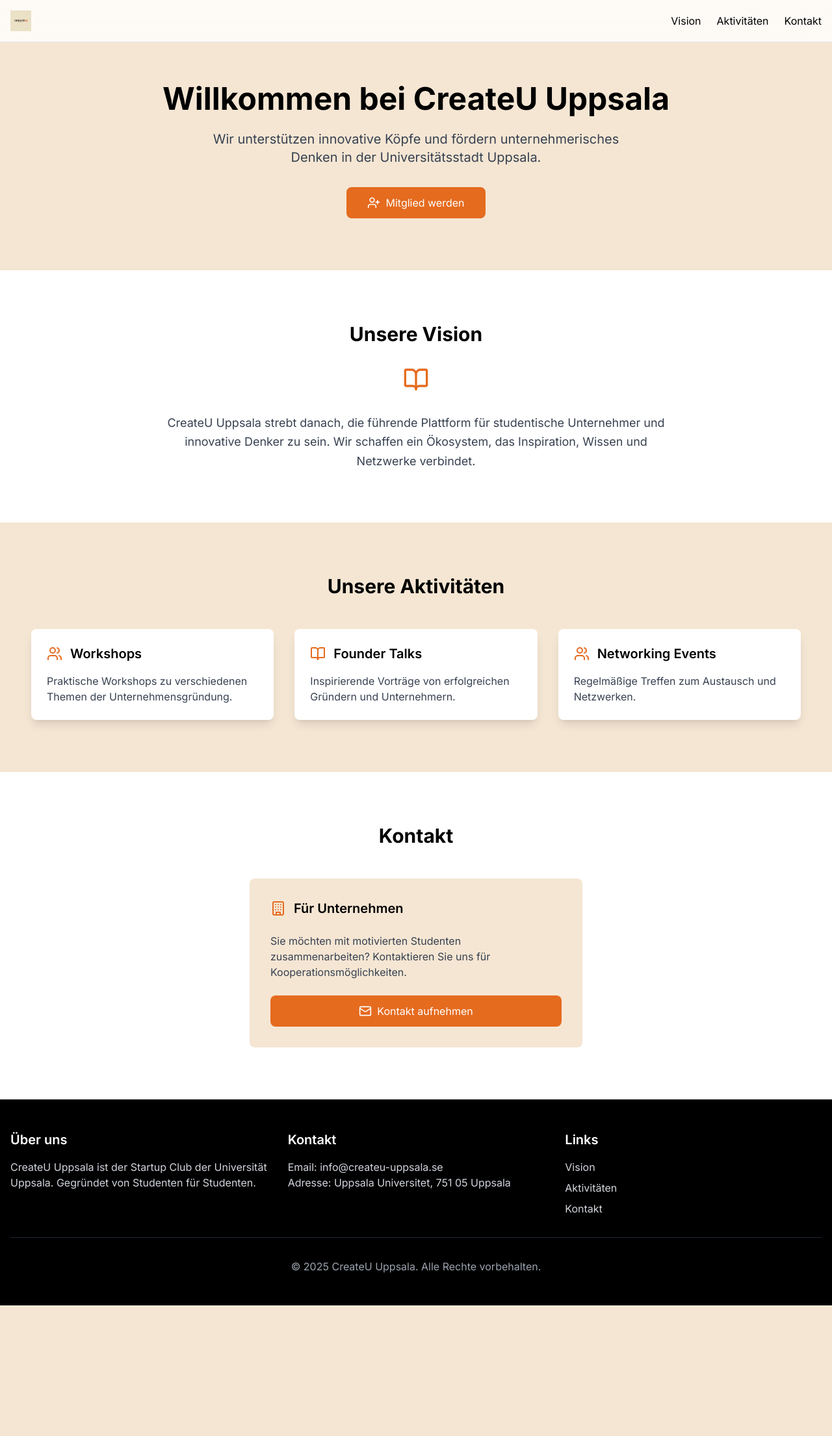
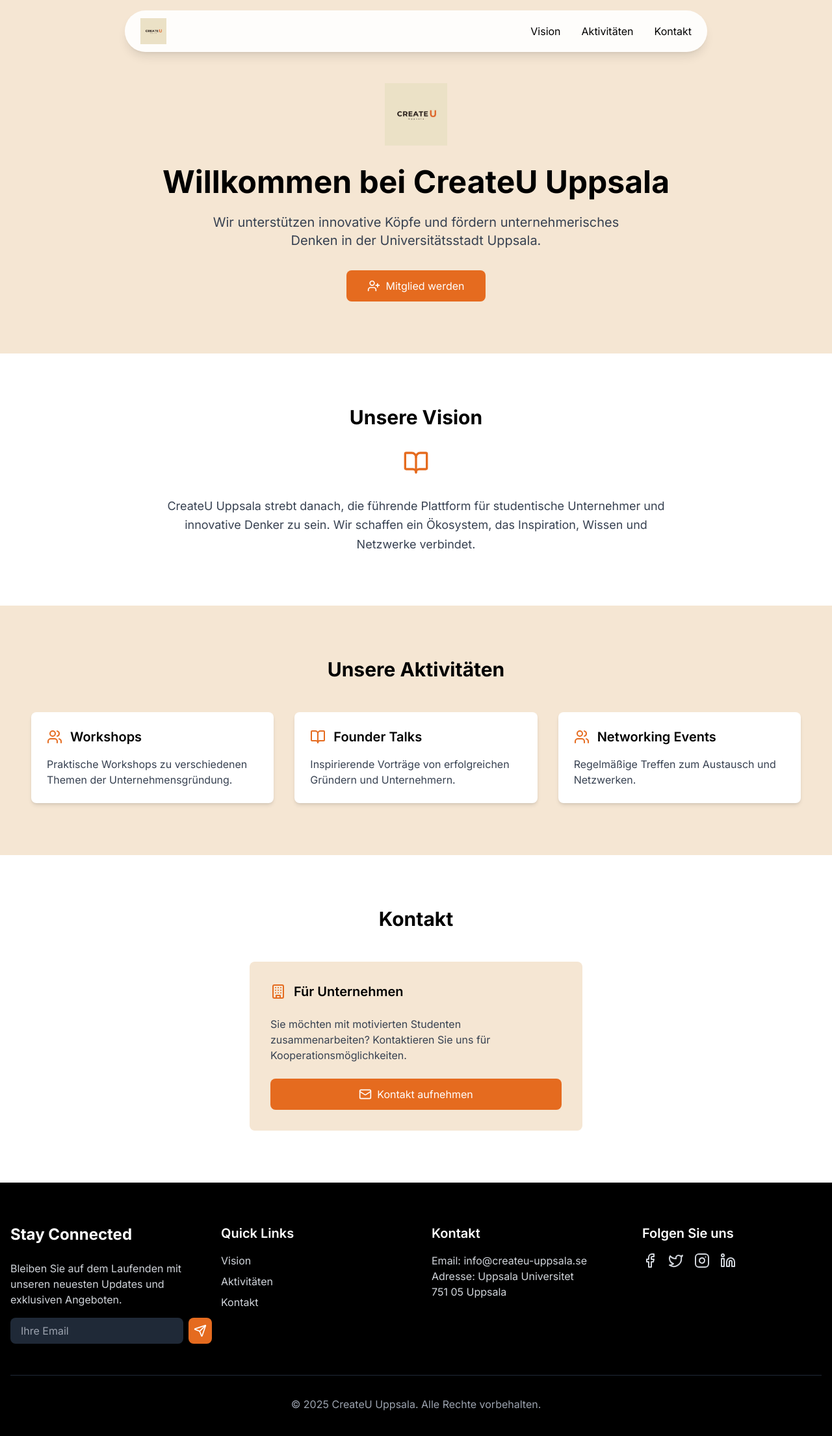
Before and after one commit to FelixFlier/startup-club-hub, a React (Vite) app: page / in a window 1280 px wide. Shown: the top 2210 px of the page at 65% size. Before the commit the page ends 2009 px from the top, so only its background shows below. Built offline with nearby package versions, Linux system fonts and the light colour scheme.

Commit message:
Improve website design
Improve the design of the footer and navbar, add hover effects, and integrate logo colors more prominently.  The goal is to create a more modern and visually appealing design.

```diff
--- a/src/pages/Index.tsx
+++ b/src/pages/Index.tsx
@@ -1,9 +1,10 @@
-
-import { UserPlus, Mail, Users, BookOpen, Building } from "lucide-react";
+import { UserPlus, Mail, Users, BookOpen, Building, Facebook, Twitter, Linkedin, Instagram, Send } from "lucide-react";
 import { useToast } from "@/hooks/use-toast";
+import { useState } from "react";
 
 const Index = () => {
   const { toast } = useToast();
+  const [email, setEmail] = useState("");
 
   const handleContact = () => {
     toast({
@@ -12,16 +13,31 @@ const Index = () => {
     });
   };
 
+  const handleNewsletter = (e: React.FormEvent) => {
+    e.preventDefault();
+    toast({
+      title: "Newsletter Anmeldung erfolgreich!",
+      description: "Sie erhalten bald unsere Updates.",
+    });
+    setEmail("");
+  };
+
   return (
     <div className="min-h-screen bg-createu-beige">
-      {/* Navbar */}
-      <nav className="fixed top-0 w-full bg-white/80 backdrop-blur-md z-50 border-b border-gray-200">
-        <div className="container mx-auto px-4 py-4 flex items-center justify-between">
-          <img src="/lovable-uploads/8d7791d1-0b23-450a-b4db-6770d9a554a5.png" alt="CreateU Logo" className="h-8" />
-          <div className="flex gap-6">
-            <a href="#vision" className="text-createu-black hover:text-createu-orange transition-colors">Vision</a>
-            <a href="#aktivitaeten" className="text-createu-black hover:text-createu-orange transition-colors">Aktivitäten</a>
-            <a href="#kontakt" className="text-createu-black hover:text-createu-orange transition-colors">Kontakt</a>
+      {/* Floating Navbar */}
+      <nav className="fixed top-4 left-1/2 -translate-x-1/2 w-[90%] max-w-4xl bg-white/90 backdrop-blur-md z-50 rounded-full shadow-lg">
+        <div className="container mx-auto px-6 py-3">
+          <div className="flex items-center justify-between">
+            <img
+              src="/lovable-uploads/8d7791d1-0b23-450a-b4db-6770d9a554a5.png"
+              alt="CreateU Logo"
+              className="h-10 hover:scale-105 transition-transform"
+            />
+            <div className="flex gap-8">
+              <a href="#vision" className="text-createu-black hover:text-createu-orange transition-all hover:scale-105">Vision</a>
+              <a href="#aktivitaeten" className="text-createu-black hover:text-createu-orange transition-all hover:scale-105">Aktivitäten</a>
+              <a href="#kontakt" className="text-createu-black hover:text-createu-orange transition-all hover:scale-105">Kontakt</a>
+            </div>
           </div>
         </div>
       </nav>
@@ -29,11 +45,16 @@ const Index = () => {
       {/* Hero Section */}
       <section className="pt-32 pb-20 px-4">
         <div className="container mx-auto text-center animate-fade-in">
+          <img
+            src="/lovable-uploads/8d7791d1-0b23-450a-b4db-6770d9a554a5.png"
+            alt="CreateU Logo Large"
+            className="h-24 mx-auto mb-8 animate-fade-in"
+          />
           <h1 className="text-5xl font-bold text-createu-black mb-6">Willkommen bei CreateU Uppsala</h1>
           <p className="text-xl text-gray-700 max-w-2xl mx-auto mb-8">
             Wir unterstützen innovative Köpfe und fördern unternehmerisches Denken in der Universitätsstadt Uppsala.
           </p>
-          <button className="bg-createu-orange text-white px-8 py-3 rounded-lg hover:bg-opacity-90 transition-colors flex items-center gap-2 mx-auto">
+          <button className="bg-createu-orange text-white px-8 py-3 rounded-lg hover:scale-105 hover:shadow-lg transition-all flex items-center gap-2 mx-auto">
             <UserPlus size={20} />
             Mitglied werden
           </button>
@@ -56,7 +77,7 @@ const Index = () => {
         </div>
       </section>
 
-      {/* Aktivitäten Section */}
+      {/* Aktivitäten Section - Updated hover effects */}
       <section id="aktivitaeten" className="py-20 px-4">
         <div className="container mx-auto">
           <h2 className="text-3xl font-bold text-center text-createu-black mb-12">Unsere Aktivitäten</h2>
@@ -78,7 +99,7 @@ const Index = () => {
                 description: "Regelmäßige Treffen zum Austausch und Netzwerken."
               }
             ].map((activity, index) => (
-              <div key={index} className="bg-white p-6 rounded-lg shadow-lg hover:shadow-xl transition-shadow">
+              <div key={index} className="bg-white p-6 rounded-lg shadow-md hover:shadow-xl hover:scale-105 hover:bg-gradient-to-br from-white to-createu-beige transition-all duration-300">
                 <div className="flex items-center gap-3 mb-4">
                   {activity.icon}
                   <h3 className="text-xl font-semibold text-createu-black">{activity.title}</h3>
@@ -115,34 +136,63 @@ const Index = () => {
         </div>
       </section>
 
-      {/* Footer */}
-      <footer className="bg-createu-black text-white py-12">
+      {/* Modern Footer */}
+      <footer className="bg-createu-black text-white py-16">
         <div className="container mx-auto px-4">
-          <div className="grid md:grid-cols-3 gap-8">
+          <div className="grid md:grid-cols-4 gap-12">
             <div>
-              <h3 className="text-xl font-semibold mb-4">Über uns</h3>
-              <p className="text-gray-300">
-                CreateU Uppsala ist der Startup Club der Universität Uppsala.
-                Gegründet von Studenten für Studenten.
+              <h3 className="text-2xl font-bold mb-6">Stay Connected</h3>
+              <p className="text-gray-300 mb-4">
+                Bleiben Sie auf dem Laufenden mit unseren neuesten Updates und exklusiven Angeboten.
               </p>
+              <form onSubmit={handleNewsletter} className="flex gap-2">
+                <input
+                  type="email"
+                  placeholder="Ihre Email"
+                  value={email}
+                  onChange={(e) => setEmail(e.target.value)}
+                  className="bg-gray-800 text-white px-4 py-2 rounded-lg flex-grow"
+                />
+                <button type="submit" className="bg-createu-orange p-2 rounded-lg hover:scale-105 transition-transform">
+                  <Send size={20} />
+                </button>
+              </form>
+            </div>
+            <div>
+              <h3 className="text-xl font-semibold mb-4">Quick Links</h3>
+              <ul className="space-y-2">
+                <li><a href="#vision" className="text-gray-300 hover:text-createu-orange transition-colors">Vision</a></li>
+                <li><a href="#aktivitaeten" className="text-gray-300 hover:text-createu-orange transition-colors">Aktivitäten</a></li>
+                <li><a href="#kontakt" className="text-gray-300 hover:text-createu-orange transition-colors">Kontakt</a></li>
+              </ul>
             </div>
             <div>
               <h3 className="text-xl font-semibold mb-4">Kontakt</h3>
               <p className="text-gray-300">
                 Email: info@createu-uppsala.se<br />
-                Adresse: Uppsala Universitet, 751 05 Uppsala
+                Adresse: Uppsala Universitet<br />
+                751 05 Uppsala
               </p>
             </div>
             <div>
-              <h3 className="text-xl font-semibold mb-4">Links</h3>
-              <ul className="space-y-2 text-gray-300">
-                <li><a href="#vision" className="hover:text-createu-orange transition-colors">Vision</a></li>
-                <li><a href="#aktivitaeten" className="hover:text-createu-orange transition-colors">Aktivitäten</a></li>
-                <li><a href="#kontakt" className="hover:text-createu-orange transition-colors">Kontakt</a></li>
-              </ul>
+              <h3 className="text-xl font-semibold mb-4">Folgen Sie uns</h3>
+              <div className="flex gap-4">
+                <a href="#" className="text-gray-300 hover:text-createu-orange hover:scale-110 transition-all">
+                  <Facebook size={24} />
+                </a>
+                <a href="#" className="text-gray-300 hover:text-createu-orange hover:scale-110 transition-all">
+                  <Twitter size={24} />
+                </a>
+                <a href="#" className="text-gray-300 hover:text-createu-orange hover:scale-110 transition-all">
+                  <Instagram size={24} />
+                </a>
+                <a href="#" className="text-gray-300 hover:text-createu-orange hover:scale-110 transition-all">
+                  <Linkedin size={24} />
+                </a>
+              </div>
             </div>
           </div>
-          <div className="mt-8 pt-8 border-t border-gray-800 text-center text-gray-400">
+          <div className="mt-12 pt-8 border-t border-gray-800 text-center text-gray-400">
             <p>&copy; {new Date().getFullYear()} CreateU Uppsala. Alle Rechte vorbehalten.</p>
           </div>
         </div>
```
